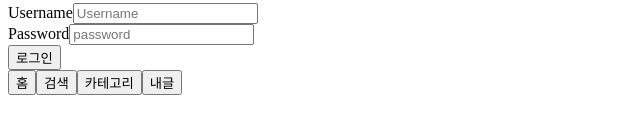
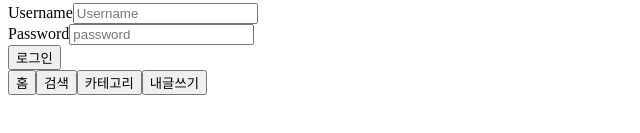
Before and after one commit to kyoungholee/CRUD-Execution-App, a React (Create React App) app in the folder client/: page /auth/signin in a window 1280 px wide. Shown: the part 209-342 px from the top of the page, without its empty margins (0-640 px from the left). Built offline with nearby package versions, Linux system fonts and the light colour scheme.

Commit message:
글쓰기 목록 작성

```diff
--- a/client/src/components/Footer/index.js
+++ b/client/src/components/Footer/index.js
@@ -18,9 +18,9 @@ function Footer() {
           onClick: () => history.push('/category'),
         },
         {
-          title: '내글',
+          title: '내글쓰기',
           color: 'green',
-          onClick: () => {},
+          onClick: () => history.push('/writer'),
         },
     ];
 
--- /dev/null
+++ b/client/src/components/WriterInput/index.js
@@ -0,0 +1,3 @@
+import Writer from '../Writer';
+
+import {useEffect, useState} from 'react';
```
Also changed, not shown: client/src/components/Writer/index.js (added, +12 -0 lines), client/src/components/WriterList/index.js (added, +24 -0 lines).
